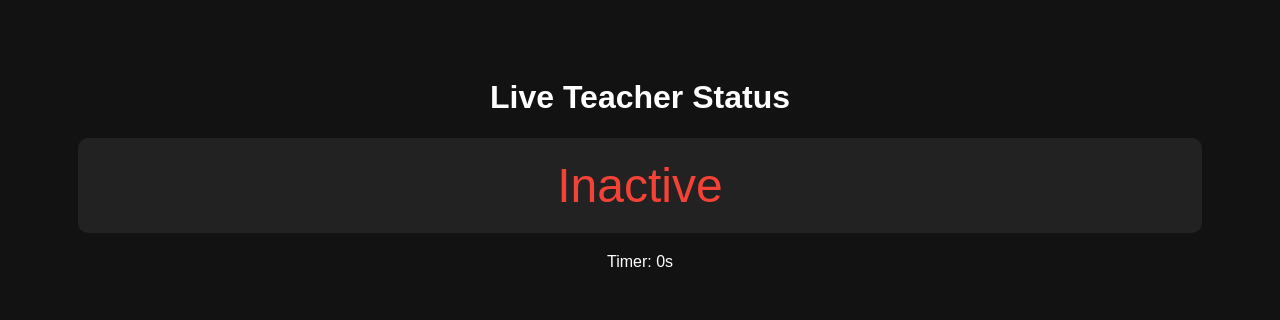
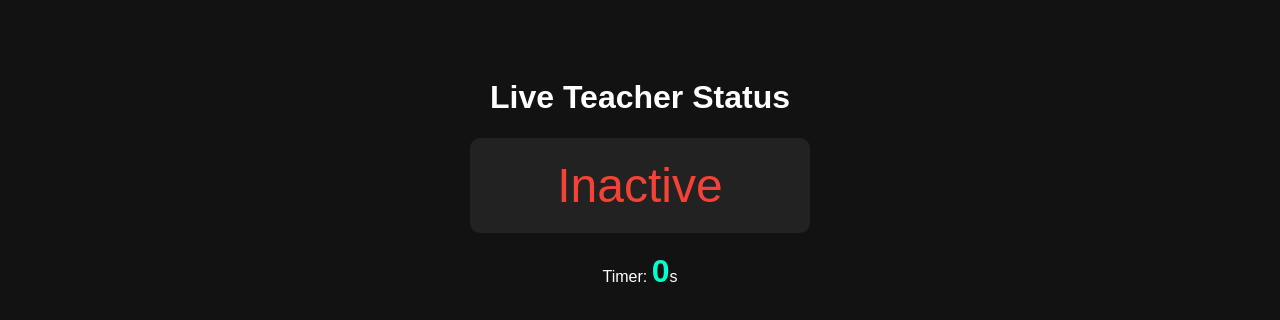
Before and after one commit to ADV-xv/monitor-system, a plain HTML site: page index.html in a window 1280 px wide. Drawn offline with Linux system fonts and the light colour scheme; no server answers.

Commit message:
Update index.html

```diff
--- a/index.html
+++ b/index.html
@@ -5,10 +5,34 @@
   <script src="https://www.gstatic.com/firebasejs/9.23.0/firebase-app-compat.js"></script>
   <script src="https://www.gstatic.com/firebasejs/9.23.0/firebase-database-compat.js"></script>
   <style>
-    body { background: #121212; color: #fff; font-family: Arial; text-align: center; padding: 50px; }
-    .status { font-size: 3em; padding: 20px; margin: 20px; border-radius: 10px; }
-    .active { background-color: #004080; color: #00ffcc; }
-    .inactive { background-color: #222; color: #f44336; }
+    body {
+      background: #121212;
+      color: #fff;
+      font-family: Arial, sans-serif;
+      text-align: center;
+      padding: 50px;
+    }
+    .status {
+      font-size: 3em;
+      padding: 20px;
+      margin: 20px auto;
+      border-radius: 10px;
+      width: 300px;
+      transition: background 0.3s, color 0.3s;
+    }
+    .active {
+      background-color: #004080;
+      color: #00ffcc;
+    }
+    .inactive {
+      background-color: #222;
+      color: #f44336;
+    }
+    #timerDiv {
+      font-size: 2em;
+      font-weight: bold;
+      color: #00ffcc;
+    }
   </style>
 </head>
 <body>
@@ -18,21 +42,31 @@
   <div>Timer: <span id="timerDiv">0</span>s</div>
 
   <script>
+    // Correct Firebase configuration (no extra spaces)
     const firebaseConfig = {
       apiKey: "AIzaSyBmhrJSgQccnrQkK6nFF3ex0a4k3de9KPU",
       authDomain: "staffroommonitor.firebaseapp.com",
-      databaseURL: "https://staffroommonitor-default-rtdb.firebaseio.com/ ",
-      projectId: "staffroommonitor  "
+      databaseURL: "https://staffroommonitor-default-rtdb.firebaseio.com",
+      projectId: "staffroommonitor"
     };
+
     firebase.initializeApp(firebaseConfig);
 
     const statusRef = firebase.database().ref('/teacher/status');
 
     statusRef.on('value', (snapshot) => {
       const data = snapshot.val();
-      document.getElementById('statusDiv').textContent = data.state;
+      if (!data) return; // Prevent errors if null
+
+      // Update status text
+      const statusDiv = document.getElementById('statusDiv');
+      statusDiv.textContent = data.state;
+
+      // Update timer
       document.getElementById('timerDiv').textContent = data.timer;
-      document.getElementById('statusDiv').className = "status " + (data.state === "Active" ? "active" : "inactive");
+
+      // Update color and style based on status
+      statusDiv.className = "status " + (data.state === "Active" ? "active" : "inactive");
     });
   </script>
 
```
